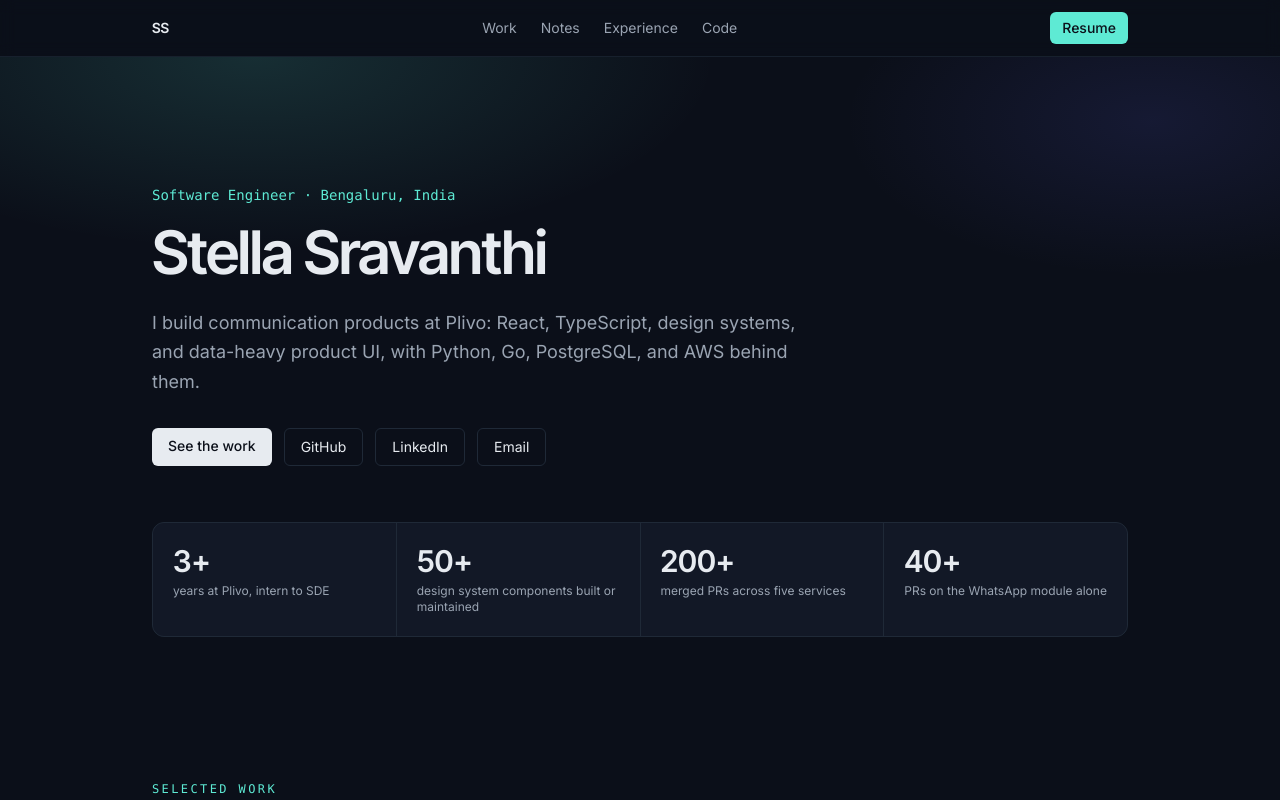
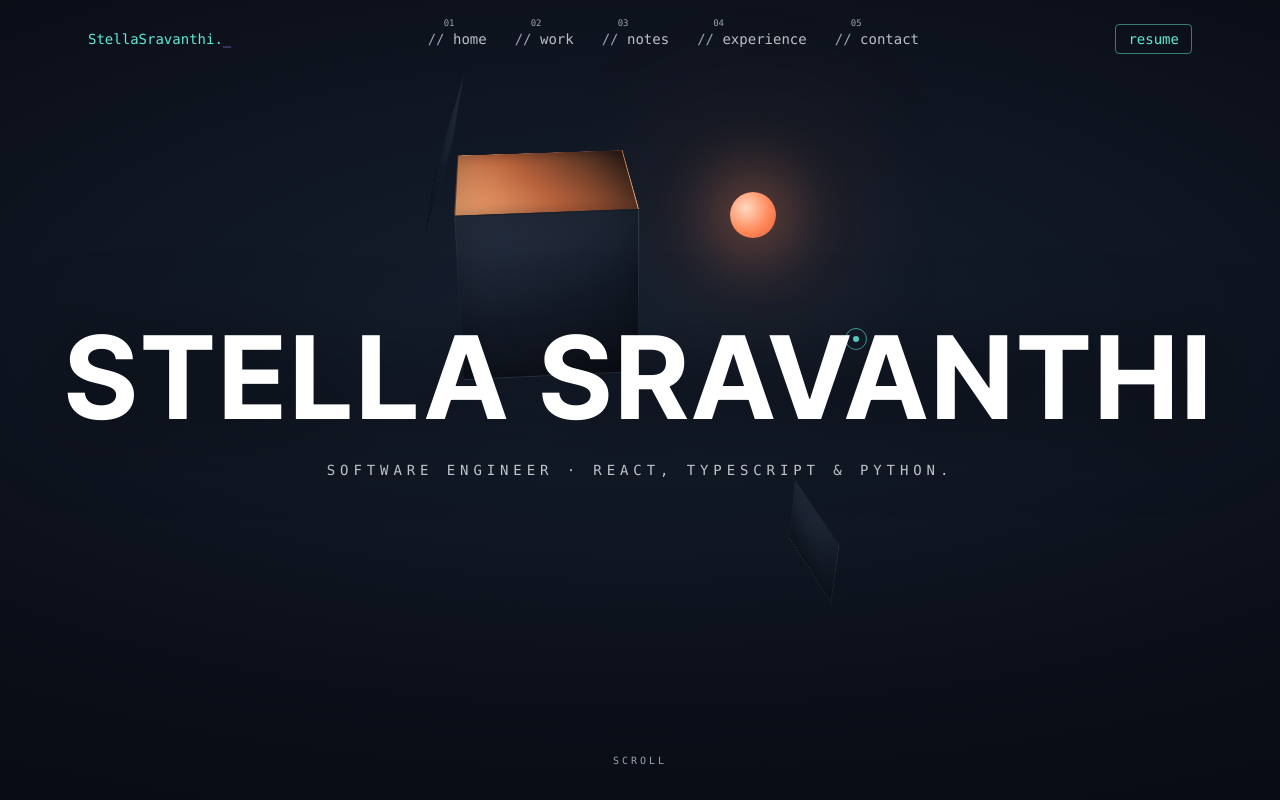
Before and after one commit to sravanthi657/Stella-sravanthi, a React (Vite) app: page / in a window 1280 px wide. Shown: the top 800 px of the page. Built offline with nearby package versions, Linux system fonts and the light colour scheme.

Commit message:
Cover: full-screen hero with 3D scene and mono nav

```diff
--- a/src/App.tsx
+++ b/src/App.tsx
@@ -1,5 +1,6 @@
 import { useEffect, useRef, useState, type ReactNode } from 'react'
 import { caseStudies, code, experience, notes, profile, type CaseStudy } from './data'
+import { Cover } from './Cover'
 
 const useReveal = () => {
   useEffect(() => {
@@ -21,49 +22,6 @@ const Section = ({ id, kicker, title, children }: { id: string; kicker: string;
     </div>
     <div className="mt-10">{children}</div>
   </section>
-)
-
-const Nav = () => (
-  <nav className="sticky top-0 z-40 border-b border-line/70 bg-ink/80 backdrop-blur">
-    <div className="mx-auto flex max-w-5xl items-center justify-between px-6 py-3 text-sm">
-      <a href="#top" className="font-display font-semibold text-snow">SS</a>
-      <div className="hidden gap-6 text-fog sm:flex">
-        <a className="hover:text-snow" href="#work">Work</a>
-        <a className="hover:text-snow" href="#notes">Notes</a>
-        <a className="hover:text-snow" href="#experience">Experience</a>
-        <a className="hover:text-snow" href="#code">Code</a>
-      </div>
-      <a href={profile.resume} className="rounded-md bg-accent px-3 py-1.5 font-medium text-ink hover:bg-accent-deep">
-        Resume
-      </a>
-    </div>
-  </nav>
-)
-
-const Hero = () => (
-  <header id="top" className="glow">
-    <div className="mx-auto max-w-5xl px-6 pb-16 pt-24 sm:pt-32">
-      <p className="reveal font-mono text-sm text-accent">Software Engineer · {profile.location}</p>
-      <h1 className="reveal mt-4 max-w-3xl font-display text-5xl font-semibold leading-[1.05] tracking-tight text-snow sm:text-6xl">
-        {profile.name}
-      </h1>
-      <p className="reveal mt-6 max-w-2xl text-lg leading-relaxed text-fog">{profile.specialty}</p>
-      <div className="reveal mt-8 flex flex-wrap gap-3 text-sm">
-        <a href="#work" className="rounded-md bg-snow px-4 py-2 font-medium text-ink hover:bg-white">See the work</a>
-        <a href={profile.github} target="_blank" rel="noreferrer" className="rounded-md border border-line px-4 py-2 text-snow hover:border-fog">GitHub</a>
-        <a href={profile.linkedin} target="_blank" rel="noreferrer" className="rounded-md border border-line px-4 py-2 text-snow hover:border-fog">LinkedIn</a>
-        <a href={`mailto:${profile.email}`} className="rounded-md border border-line px-4 py-2 text-snow hover:border-fog">Email</a>
-      </div>
-      <dl className="reveal mt-14 grid grid-cols-2 gap-px overflow-hidden rounded-xl border border-line bg-line sm:grid-cols-4">
-        {profile.stats.map((s) => (
-          <div key={s.label} className="bg-panel p-5">
-            <dt className="font-display text-3xl font-semibold text-snow">{s.value}</dt>
-            <dd className="mt-1 text-xs leading-snug text-fog">{s.label}</dd>
-          </div>
-        ))}
-      </dl>
-    </div>
-  </header>
 )
 
 const BrowserFrame = ({ src, alt }: { src: string; alt: string }) => (
@@ -158,9 +116,19 @@ const App = () => {
   useReveal()
   return (
     <>
-      <Nav />
       <main className="font-sans antialiased">
-        <Hero />
+        <Cover />
+        <section className="mx-auto max-w-5xl px-6 pt-20">
+          <p className="reveal max-w-2xl text-lg leading-relaxed text-fog">{profile.specialty}</p>
+          <dl className="reveal mt-10 grid grid-cols-2 gap-px overflow-hidden rounded-xl border border-line bg-line sm:grid-cols-4">
+            {profile.stats.map((s) => (
+              <div key={s.label} className="bg-panel p-5">
+                <dt className="font-display text-3xl font-semibold text-snow">{s.value}</dt>
+                <dd className="mt-1 text-xs leading-snug text-fog">{s.label}</dd>
+              </div>
+            ))}
+          </dl>
+        </section>
 
         <Section id="work" kicker="Selected work" title="Three things I built at Plivo">
           {caseStudies.map((s, idx) => <Study key={s.id} study={s} flip={idx % 2 === 1} />)}
--- /dev/null
+++ b/src/Cover.tsx
@@ -0,0 +1,89 @@
+import { useEffect, useRef } from 'react'
+import { profile } from './data'
+
+const NAV = [
+  ['home', '#top'],
+  ['work', '#work'],
+  ['notes', '#notes'],
+  ['experience', '#experience'],
+  ['contact', '#contact'],
+] as const
+
+export const Nav = () => (
+  <nav className="absolute inset-x-0 top-0 z-40">
+    <div className="mx-auto flex max-w-6xl items-center justify-between px-6 py-6 font-mono text-sm">
+      <a href="#top" className="text-accent">
+        StellaSravanthi.<span className="cursor text-violet-400">_</span>
+      </a>
+      <div className="hidden gap-7 text-snow/80 md:flex">
+        {NAV.map(([label, href], i) => (
+          <a key={label} href={href} className="group relative hover:text-snow">
+            <span className="absolute -top-3 left-4 text-[9px] text-fog">0{i + 1}</span>
+            <span className="text-fog">// </span>{label}
+          </a>
+        ))}
+      </div>
+      <a href={profile.resume} className="rounded border border-accent/50 px-3 py-1 text-accent hover:bg-accent hover:text-ink">
+        resume
+      </a>
+    </div>
+  </nav>
+)
+
+const Cube = ({ size, className }: { size: number; className: string }) => {
+  const s = `${size}px`
+  const half = `${size / 2}px`
+  const faces = [
+    `rotateY(0deg) translateZ(${half})`,
+    `rotateY(90deg) translateZ(${half})`,
+    `rotateY(180deg) translateZ(${half})`,
+    `rotateY(-90deg) translateZ(${half})`,
+    `rotateX(90deg) translateZ(${half})`,
+    `rotateX(-90deg) translateZ(${half})`,
+  ]
+  return (
+    <div className={`cube ${className}`} style={{ width: s, height: s }}>
+      {faces.map((t) => (
+        <div key={t} className="cube-face" style={{ transform: t }} />
+      ))}
+    </div>
+  )
+}
+
+export const Cover = () => {
+  const scene = useRef<HTMLDivElement>(null)
+  useEffect(() => {
+    if (window.matchMedia('(prefers-reduced-motion: reduce)').matches) return
+    const onMove = (e: MouseEvent) => {
+      const x = (e.clientX / window.innerWidth - 0.5) * 24
+      const y = (e.clientY / window.innerHeight - 0.5) * 24
+      scene.current?.style.setProperty('transform', `translate(${x}px, ${y}px)`)
+    }
+    window.addEventListener('mousemove', onMove)
+    return () => window.removeEventListener('mousemove', onMove)
+  }, [])
+
+  return (
+    <header id="top" className="cover relative flex min-h-screen items-center justify-center overflow-hidden">
+      <Nav />
+      <div ref={scene} className="scene pointer-events-none absolute inset-0 transition-transform duration-700 ease-out" aria-hidden>
+        <div className="orb" />
+        <Cube size={170} className="cube-a" />
+        <Cube size={120} className="cube-b" />
+        <Cube size={90} className="cube-c" />
+        <span className="ring-dot" />
+      </div>
+      <div className="relative z-10 px-6 text-center">
+        <h1 className="font-display text-[13vw] font-bold uppercase leading-none tracking-[0.04em] text-white drop-shadow-[0_8px_40px_rgba(0,0,0,.6)] sm:text-[9vw]">
+          {profile.name}
+        </h1>
+        <p className="mt-6 font-mono text-xs uppercase tracking-[0.35em] text-snow/85 sm:text-sm">
+          Software engineer · React, TypeScript &amp; Python.
+        </p>
+      </div>
+      <a href="#work" className="absolute bottom-8 left-1/2 -translate-x-1/2 font-mono text-[10px] uppercase tracking-[0.3em] text-fog hover:text-snow">
+        scroll
+      </a>
+    </header>
+  )
+}
--- a/src/index.css
+++ b/src/index.css
@@ -28,3 +28,47 @@ body { background: var(--color-ink); color: var(--color-snow); }
     radial-gradient(40% 40% at 90% 10%, rgba(99, 102, 241, .12), transparent 60%);
 }
 :focus-visible { outline: 2px solid var(--color-accent); outline-offset: 2px; border-radius: 4px; }
+
+/* ---- cover scene ---- */
+.cover { background: radial-gradient(120% 80% at 50% 40%, #16202f 0%, #0b0f19 60%, #070a11 100%); }
+.cursor { animation: blink 1.1s steps(2) infinite; }
+@keyframes blink { to { opacity: 0; } }
+
+.orb {
+  position: absolute; left: 57%; top: 26%; width: 46px; height: 46px; border-radius: 50%;
+  background: radial-gradient(circle at 35% 35%, #ffd9c2, #ff8a5b 55%, #e2603a);
+  box-shadow: 0 0 60px 20px rgba(255, 138, 91, .35), 0 0 160px 60px rgba(255, 138, 91, .12);
+  animation: drift 9s ease-in-out infinite alternate;
+}
+.ring-dot {
+  position: absolute; left: 66%; top: 41%; width: 22px; height: 22px; border-radius: 50%;
+  border: 1px solid rgba(94, 234, 212, .7);
+}
+.ring-dot::after {
+  content: ""; position: absolute; inset: 7px; border-radius: 50%; background: #5eead4;
+}
+
+.cube { position: absolute; transform-style: preserve-3d; }
+.cube-face {
+  position: absolute; inset: 0;
+  background: linear-gradient(160deg, #2a3446 0%, #141b28 55%, #0d121c 100%);
+  border: 1px solid rgba(255,255,255,.04);
+  box-shadow: inset 0 0 40px rgba(0,0,0,.35);
+}
+.cube-face:nth-child(5) { background: linear-gradient(160deg, #ffb17a 0%, #b8623c 45%, #2a1d17 100%); }
+.cube-face:nth-child(1) { background: linear-gradient(160deg, #3a4660 0%, #1a2233 60%, #0d121c 100%); }
+
+.cube-a { left: 36%; top: 22%; animation: spin-a 26s linear infinite; }
+.cube-b { left: 30%; top: 12%; animation: spin-b 32s linear infinite reverse; opacity: .85; }
+.cube-c { left: 60%; top: 62%; animation: spin-c 22s linear infinite; opacity: .9; }
+
+@keyframes spin-a { from { transform: rotateX(-24deg) rotateY(0deg); } to { transform: rotateX(-24deg) rotateY(360deg); } }
+@keyframes spin-b { from { transform: rotateX(30deg) rotateZ(10deg) rotateY(0deg); } to { transform: rotateX(30deg) rotateZ(10deg) rotateY(360deg); } }
+@keyframes spin-c { from { transform: rotateX(-40deg) rotateY(0deg); } to { transform: rotateX(-40deg) rotateY(360deg); } }
+@keyframes drift { from { transform: translateY(0); } to { transform: translateY(-18px); } }
+
+@media (prefers-reduced-motion: reduce) {
+  .cube, .orb, .cursor { animation: none; }
+}
+
+.scene { perspective: 1400px; perspective-origin: 50% 35%; }
```
